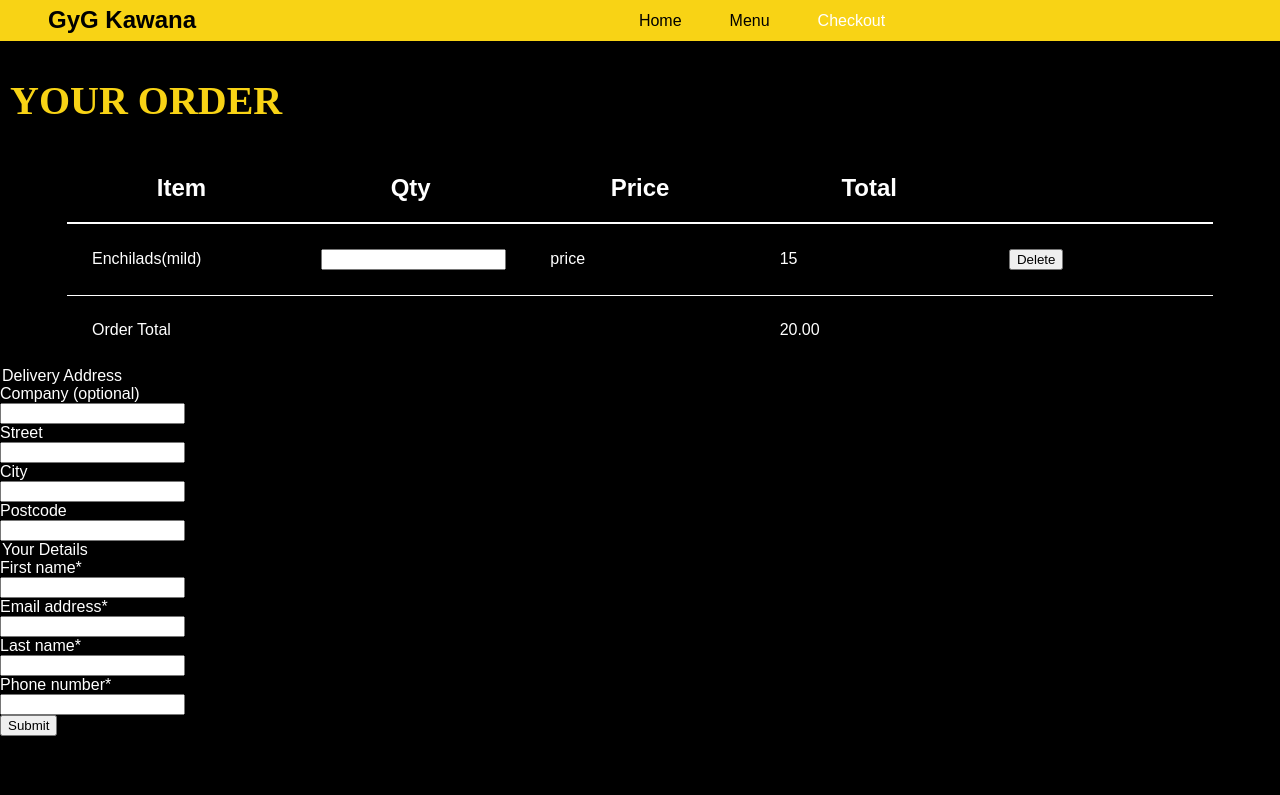
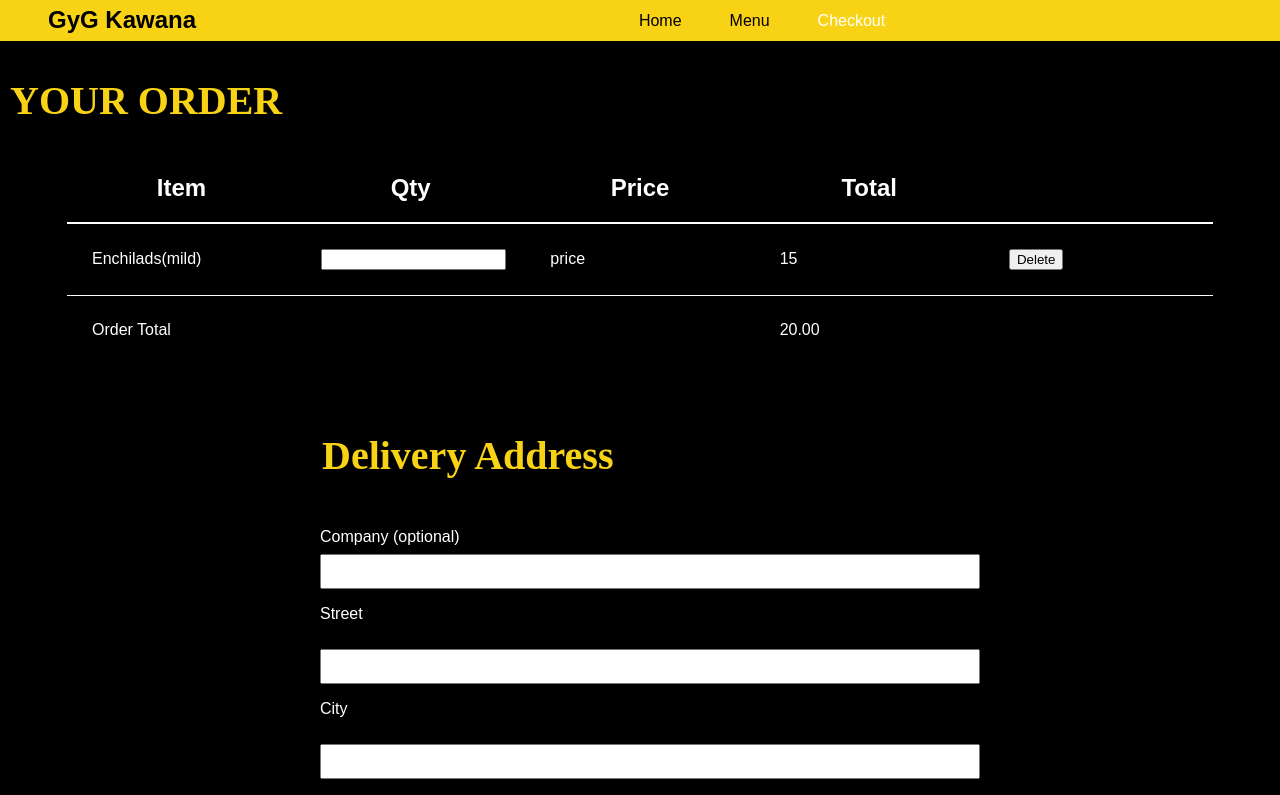
Before and after one commit to GoGoGomez/GYG-MERN-PROJECT-CLIENT, a React (Create React App) app: page /checkout in a window 1280 px wide. Shown: the top 795 px of the page. Built offline with nearby package versions, Linux system fonts and the light colour scheme.

Commit message:
styled userinfo form

```diff
--- a/src/components/forms/UserInfo.js
+++ b/src/components/forms/UserInfo.js
@@ -1,13 +1,55 @@
-import React from 'react'
+import React from "react";
+import styled from "styled-components";
+
+const Title = styled.h1`
+  font-size: 2.5em;
+  text-align: center;
+  color: #f8d315;
+  float: left;
+  font-family: HelveticaNeueLT-BoldCond;
+`;
+
+
+const Form = styled.form`
+  max-width: 50%;
+  margin: 2rem auto;
+  border; 2px solid #f8d315;
+  label{
+    display: block;
+    padding: 1rem 0 0.5rem 0;
+    clear: both;
+  }
+  input, textarea{
+    display: block;
+    width: 100%;
+    padding: 0.5rem;
+  }
+`;
+
+const Button = styled.button`
+  border: 0;
+  background: #f8d315;
+  padding: 1rem;
+  color: black;
+  margin: 1rem 0;
+  width: auto;
+  text-transform: uppercase;
+  &:hover {
+    transform: scale(1.1);
+  }
+`;
 
 const userInfo = () => {
-  return (
-    <form action="/api/checkout" method="post">
+  return <div>
+      <Form action="/api/checkout" method="post">
         <section>
-        <legend>Delivery Address</legend>
+          <legend>
+            <Title>Delivery Address</Title>
+
+          </legend>
           <div className="form_group">
             <div>
-            <label for="company">Company (optional)</label> <br />
+              <label for="company">Company (optional)</label>
               <input required id="company" type="text" name="company" />
             </div>
 
@@ -31,7 +73,9 @@ const userInfo = () => {
         </section>
 
         <section>
-        <legend>Your Details</legend>
+          <legend>
+            <Title>Your Details</Title>
+          </legend>
           <div className="form_group">
             <div>
               <label for="firstName">First name*</label> <br />
@@ -53,10 +97,10 @@ const userInfo = () => {
               <input required id="phone" type="text" name="phone" />
             </div>
           </div>
-        <button type="submit">Submit</button>
+          <Button type="submit">Submit</Button>
         </section>
-    </form>
-  )
-}
+      </Form>
+    </div>;
+};
 
-export default userInfo
+export default userInfo;
```
Lines whose indentation alone changed are shown as unchanged.
